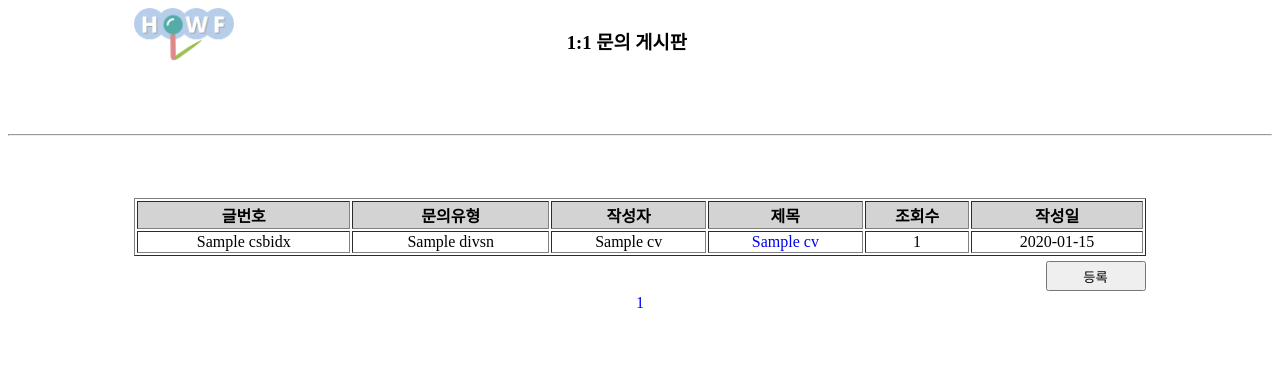
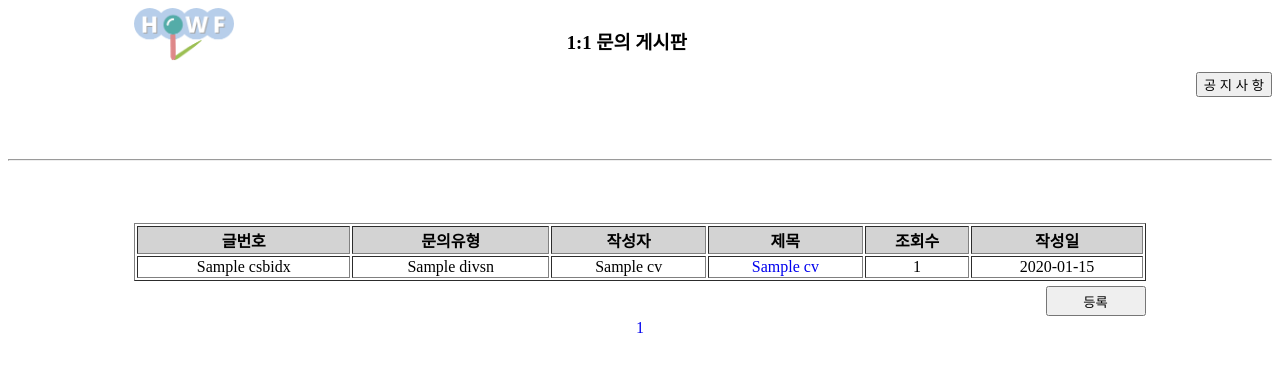
Before and after one commit to violet-kitty/teamProject, a Java web app: template teamProject/src/main/webapp/WEB-INF/views/csBoard/csList.jsp in a window 1280 px wide. Shown: the top 372 px of the page. Run offline with Spring Boot 4, a stand-in JSP engine, Linux system fonts and the light colour scheme; the template is opened without the code that fills it: most values are stand-ins (such as "Sample title", 1, 10 or a date in 2020); the project's own start-up code is not run, and a stand-in starts its controllers and pages.

Commit message:
푸쉬하기 무섭다

```diff
--- a/teamProject/src/main/webapp/WEB-INF/views/csBoard/csList.jsp
+++ b/teamProject/src/main/webapp/WEB-INF/views/csBoard/csList.jsp
@@ -94,6 +94,9 @@ a{
 	<div class="div_header">
 		<h3>1:1 문의 게시판</h3>
 	</div>
+	<div style="text-align:right;">
+		<button onclick="location.href='../notice/faqboard.do'" >공 지 사 항</button>
+	</div>
 	<br><br>
 	<c:if test="${login != null }">
 		<div class="div_userInfo"><span class="span_userInfo">${login.nickname}</span> 로그인 중 (등급 : <span class="span_userInfo">${login.role}</span>)</div>
```
